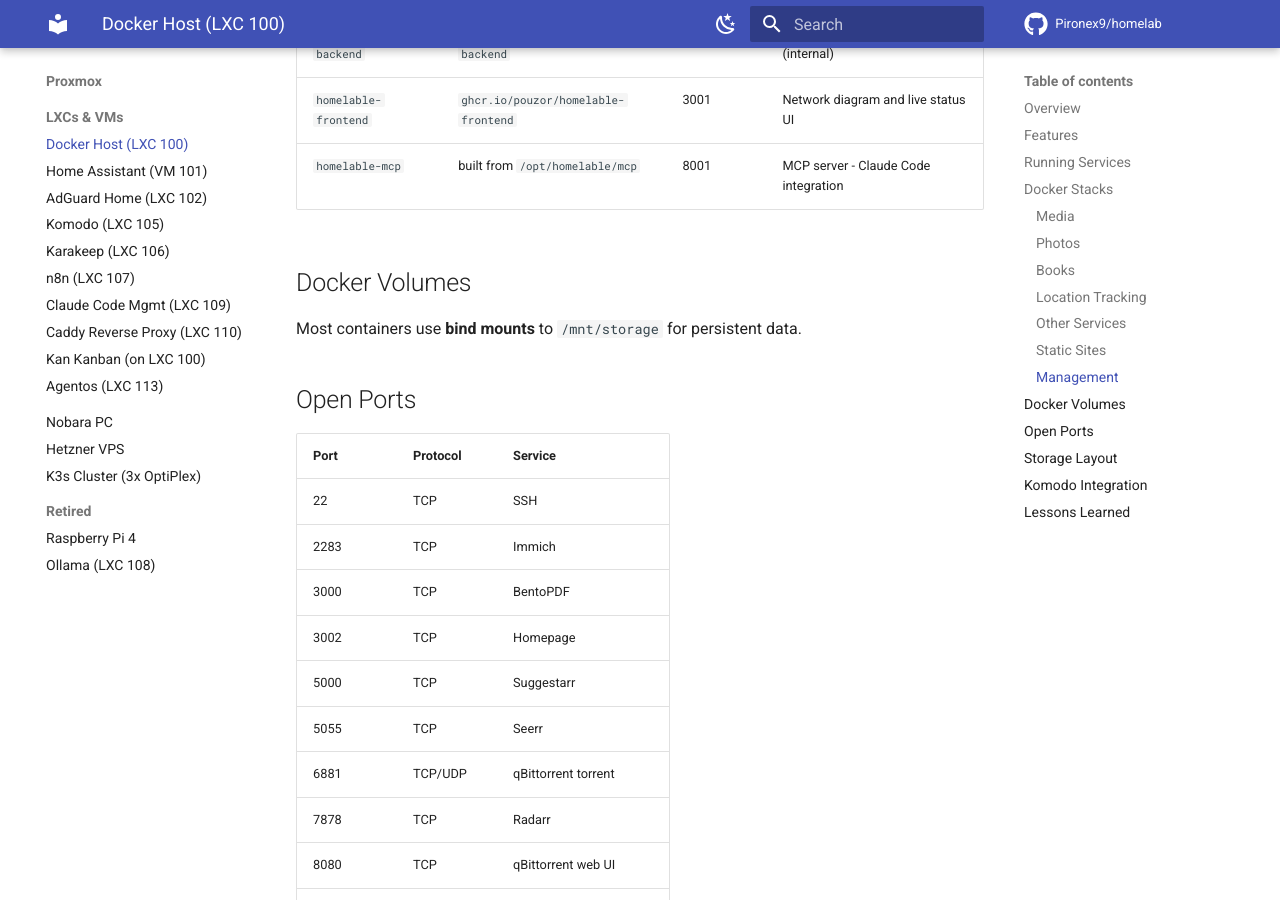
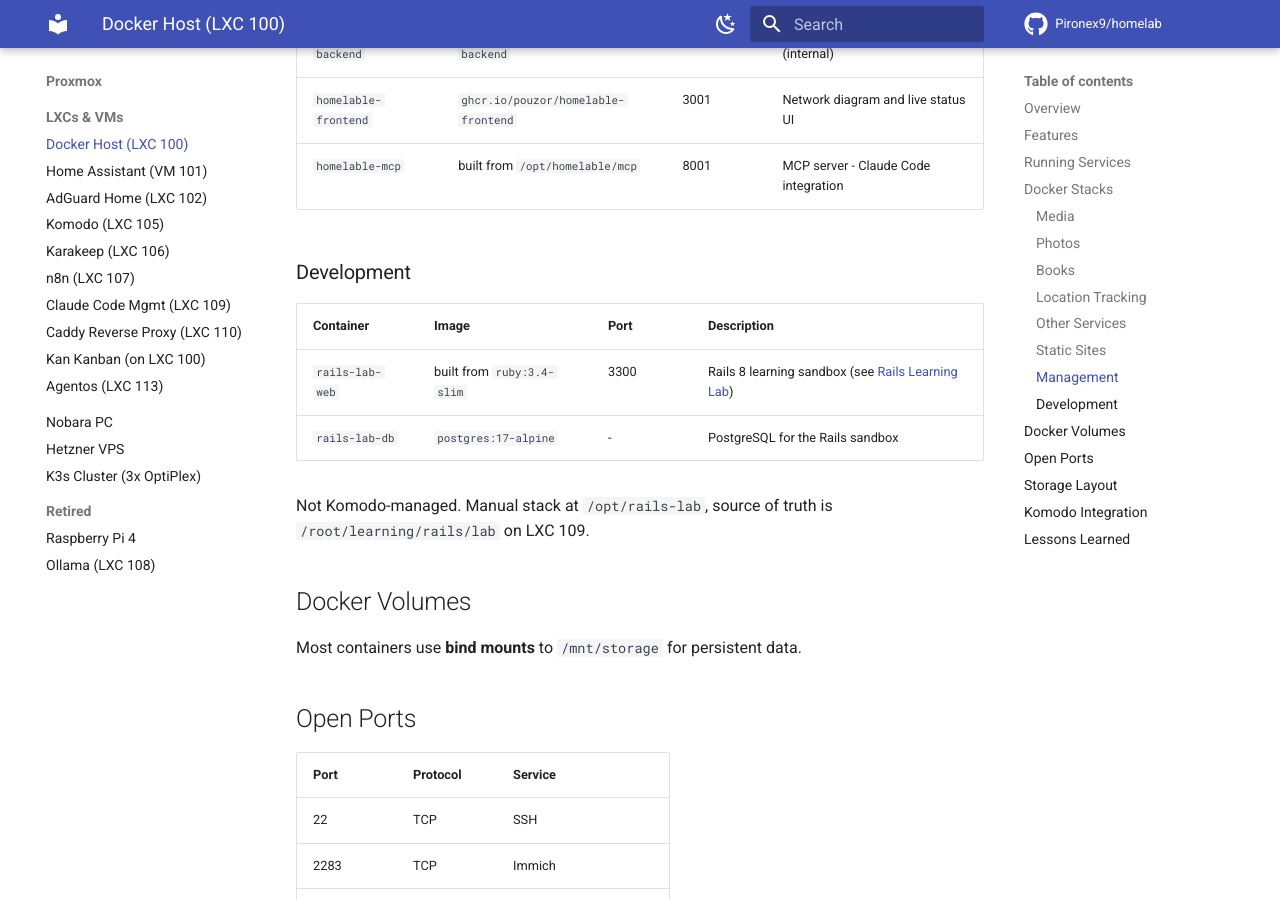
Before and after one commit to Pironex9/homelab, an MkDocs documentation site: the page built from docs/hosts/docker-host.md, in a window 1280 px wide and 900 px high, scrolled down 4084 px. Built offline with MkDocs 1.6.1 and Material for MkDocs 9.7.7, drawn with Linux system fonts in a browser that asks for light colours; comment, search, counter and statistics services are not loaded; some of the changed text lies outside the part shown.

Commit message:
docs(rails-lab): document the Rails 8 learning sandbox on docker-host
Disposable Rails 8 + PostgreSQL stack at /opt/rails-lab, used as a hands-on
environment for learning Ruby on Rails.

- New guide 29: stack layout, bootstrap, daily commands, VS Code Remote-SSH
- Records why it listens on 3300 (3000-3006 and 3008-3009 already allocated)
- Records the Rails 8 host authorization setting needed for LAN access
- docker-host: new Development section plus the 3300 entry in Open Ports

Not Komodo-managed and deliberately outside compose/ - it is throwaway
learning infrastructure, with the source of truth in /root/learning/rails/lab
on LXC 109.

Co-Authored-By: Claude Opus 5 <noreply@anthropic.com>

```diff
--- a/docs/hosts/docker-host.md
+++ b/docs/hosts/docker-host.md
@@ -102,6 +102,16 @@ ML (face recognition, smart search) is offloaded to Nobara GPU at `http://192.16
 | `homelable-frontend` | `ghcr.io/pouzor/homelable-frontend` | 3001 | Network diagram and live status UI |
 | `homelable-mcp` | built from `/opt/homelable/mcp` | 8001 | MCP server - Claude Code integration |
 
+### Development
+
+| Container | Image | Port | Description |
+|-----------|-------|------|-------------|
+| `rails-lab-web` | built from `ruby:3.4-slim` | 3300 | Rails 8 learning sandbox (see [Rails Learning Lab](../proxmox/29_Rails_Learning_Lab.md)) |
+| `rails-lab-db` | `postgres:17-alpine` | - | PostgreSQL for the Rails sandbox |
+
+Not Komodo-managed. Manual stack at `/opt/rails-lab`, source of truth is
+`/root/learning/rails/lab` on LXC 109.
+
 ## Docker Volumes
 
 Most containers use **bind mounts** to `/mnt/storage` for persistent data.
@@ -131,6 +141,7 @@ Most containers use **bind mounts** to `/mnt/storage` for persistent data.
 | 3009 | TCP | Topology map static site |
 | 3003 | TCP | DocuSeal |
 | 3005 | TCP | Dawarich |
+| 3300 | TCP | Rails learning lab |
 | 8001 | TCP | Homelable MCP server |
 | 9696 | TCP | Prowlarr |
 | 21027 | UDP | Syncthing discovery |
--- a/mkdocs.yml
+++ b/mkdocs.yml
@@ -104,6 +104,7 @@ nav:
           - 26 - Interactive Network Topology Map: proxmox/26_Network_Topology_Map.md
           - 27 - Homepage GitOps Config: proxmox/27_Homepage_GitOps_Config.md
           - 28 - SnapRAID Daemon Setup: proxmox/28_SnapRAID_Daemon_Setup.md
+          - 29 - Rails Learning Lab: proxmox/29_Rails_Learning_Lab.md
       - Deprecated:
           - Recommendarr: proxmox/deprecated/Recommendarr_Setup_Troubleshooting_Guide.md
           - Scanopy: proxmox/deprecated/Scanopy.md
```
Also changed, not shown: docs/README.md (+1 -0 lines), docs/proxmox/29_Rails_Learning_Lab.md (added, +103 -0 lines).
